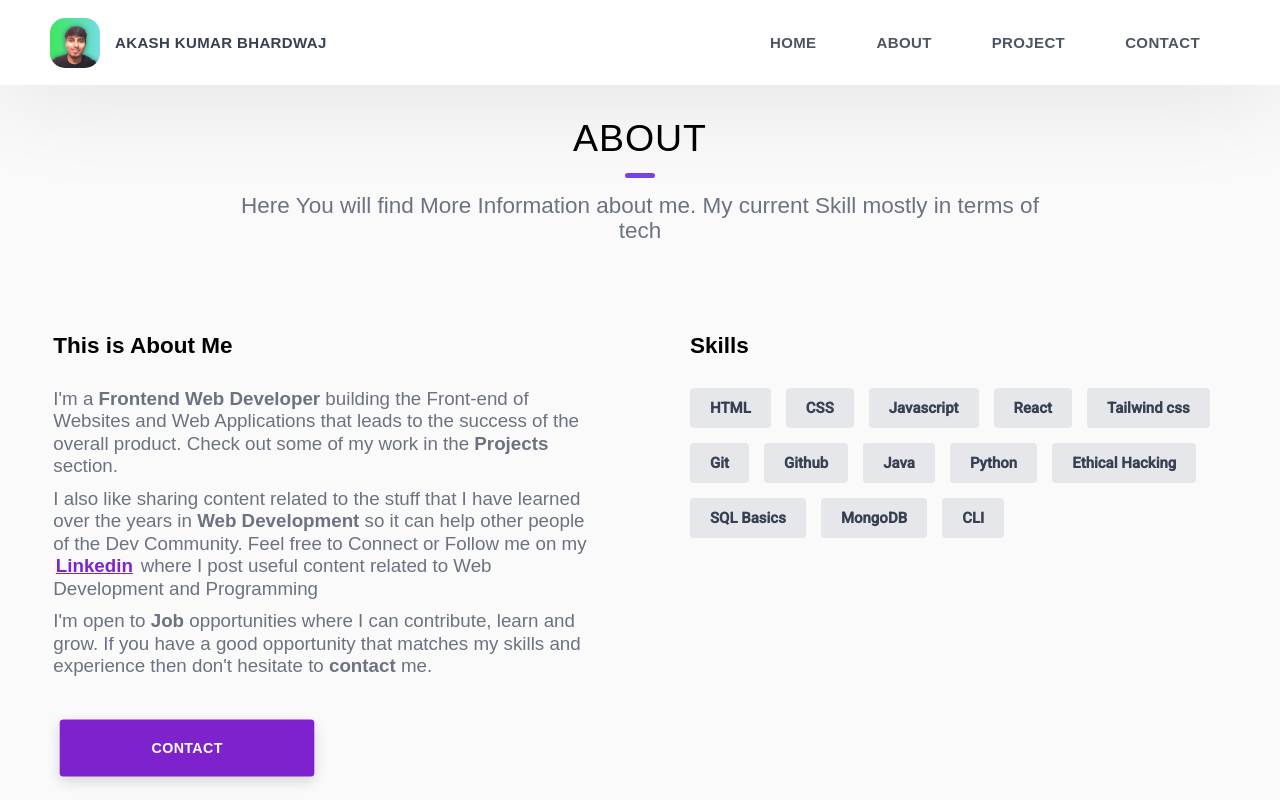
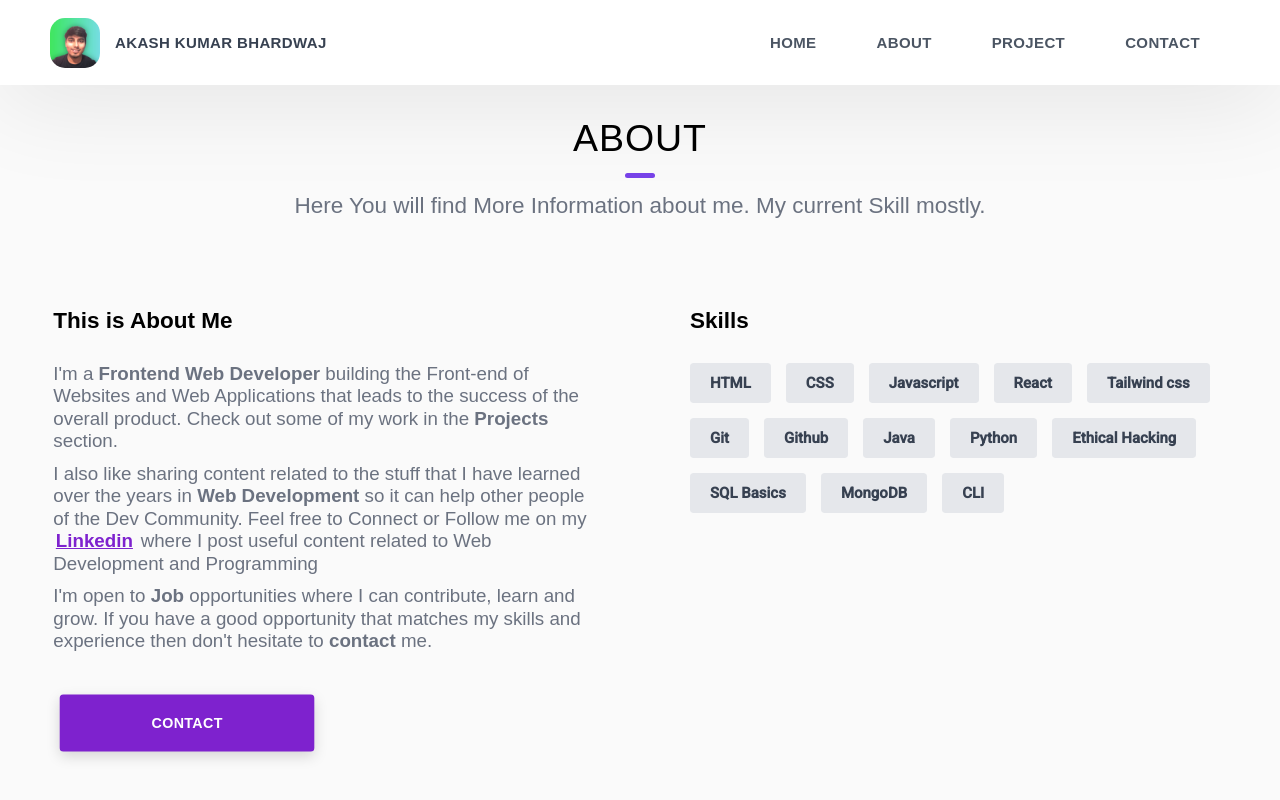
Before and after one commit to akashbhardwaj23/PortFolio, a React (Vite) app: page /about in a window 1280 px wide. Shown: the top 800 px of the page. Built offline with nearby package versions, Linux system fonts and the light colour scheme.

Commit message:
changed About

```diff
--- a/src/components/About.jsx
+++ b/src/components/About.jsx
@@ -2,16 +2,19 @@ import React from 'react'
 import { Button } from '../components'
 import { Link } from 'react-router-dom'
 import ScrollToTop from './ScrollToTop'
+import Slider from './Slider'
 
 function About() {
   return (
-    <div className='py-48 aboutDiv'>
+    <div className='py-48 relative aboutDiv'>
+        {/* <Slider /> */}
          <ScrollToTop />
         <div className='max-w-max-w-10xl m-auto w-11/12'>
+
             <h2 className='md:mb-36 mb-8'>
                 <span className='aboutsection block text-6xl uppercase tracking-wide text-center mb-14 relative text-black'>About</span>
                 <span className='block sm:text-center text-gray-500 sm:text-4xl font-medium sm:max-w-7xl sm:m-auto sm:leading-10 text-3xl'>
-                    Here You will find More Information about me. My current Skill mostly in terms of tech
+                    Here You will find More Information about me. My current Skill mostly.
                 </span>
             </h2>
             <div className='grid md:grid-cols-2 md:gap-40 grid-cols-1 gap-32'>
--- a/src/components/Header.jsx
+++ b/src/components/Header.jsx
@@ -9,7 +9,7 @@ function Header() {
 
   const location = useLocation();
 
-  // console.log(location)
+  console.log(location)
 
   return (
     <header className="fixed w-full z-50 bg-white shadow-3xl dark:bg-gray-700 ">
@@ -60,7 +60,7 @@ function Header() {
           </ul>
 
 
-          {location.pathname === "/" || "" ?
+
              <div className="md:hidden flex mr-4">
             {state ? (
               <svg
@@ -95,7 +95,7 @@ function Header() {
                 />
               </svg>
             )}
-          </div> : null }
+          </div>
 
 
 
```
